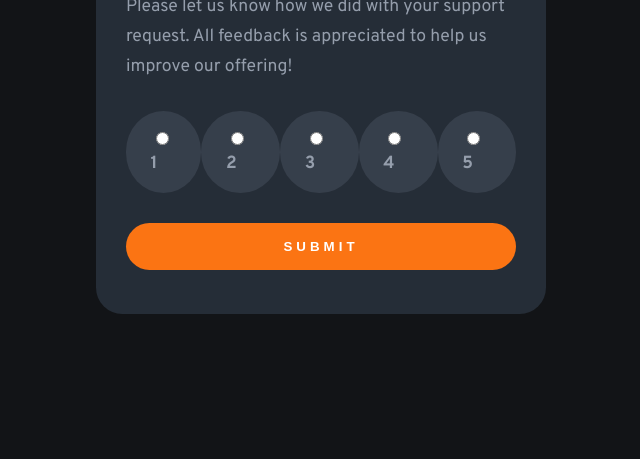
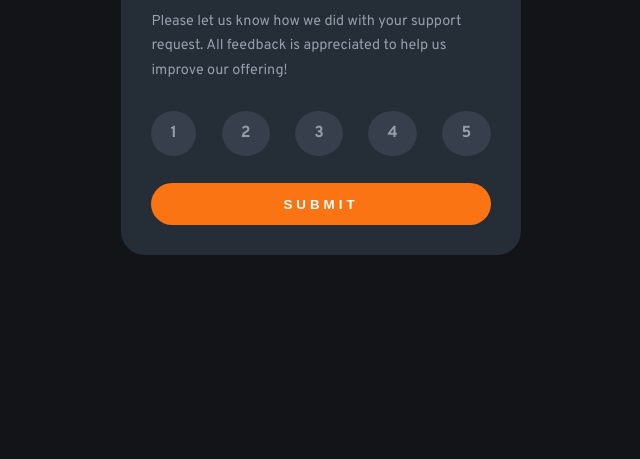
Before and after one commit to Alekususenpai/interactive-rating-component, a plain HTML site: page index.html in a window 1280 px wide. Shown: the part 341-800 px from the top of the page, without its empty margins (319-959 px from the left). Drawn offline with Linux system fonts and the light colour scheme.

Commit message:
minimize size and font

```diff
--- a/style.css
+++ b/style.css
@@ -18,7 +18,6 @@ body {
   margin: 0;
   height: 100vh;
   font-family: "Overpass", sans-serif;
-  font-size: 0.9rem;
   background-color: var(--veryDarkBlue);
   display: flex;
   justify-content: center;
@@ -36,11 +35,13 @@ body {
 .heading {
   margin-bottom: 0.5em;
   color: var(--white);
+  font-size: 1.6rem;
 }
 
 .paragraph {
   line-height: 1.7em;
   margin-top: 0;
+  font-size: 0.9rem;
 }
 
 .paragraph,
@@ -64,7 +65,7 @@ body {
 .circle {
   background-color: var(--mediumGrey);
   border-radius: 50%;
-  padding: 1em 1.4em;
+  padding: 0.8em 1.2em;
   font-weight: bold;
   cursor: pointer;
 }
@@ -93,7 +94,7 @@ body {
   background-color: var(--orange);
   border: none;
   width: 100%;
-  padding: 1.2em;
+  padding: 1em;
   border-radius: 2em;
   display: block;
   margin: 0 auto;
@@ -131,12 +132,13 @@ body {
   display: block;
 }
 
+input[type="radio"]{
+  display: none;
+}
+
 @media all and (min-width: 500px) {
-  body {
-    font-size: 1.1rem;
-  }
   .card {
-    padding: 2.5em 1.7em;
-    width: 450px;
+    padding: 1.9em;
+    width: 400px;
   }
 }
```
